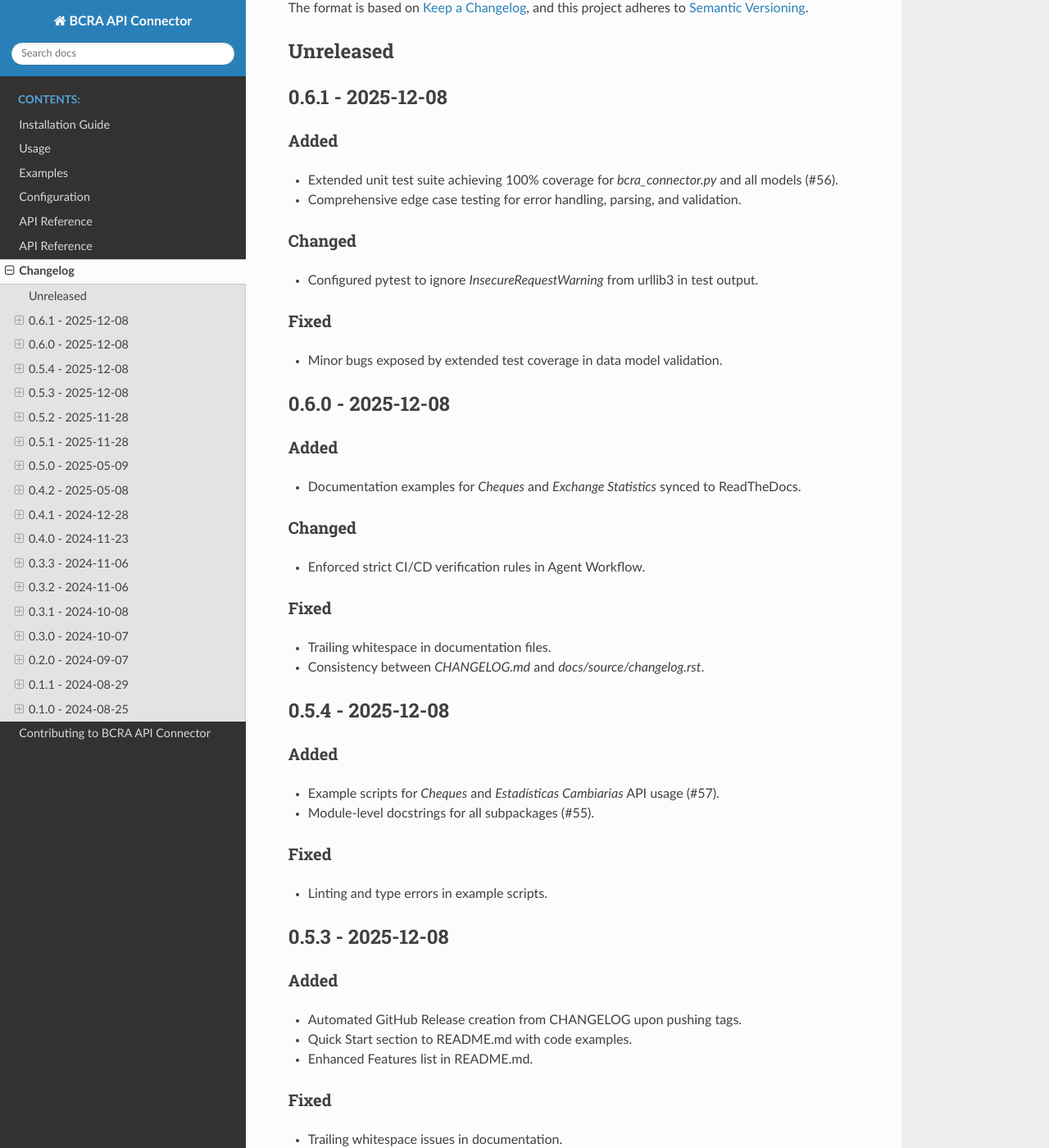
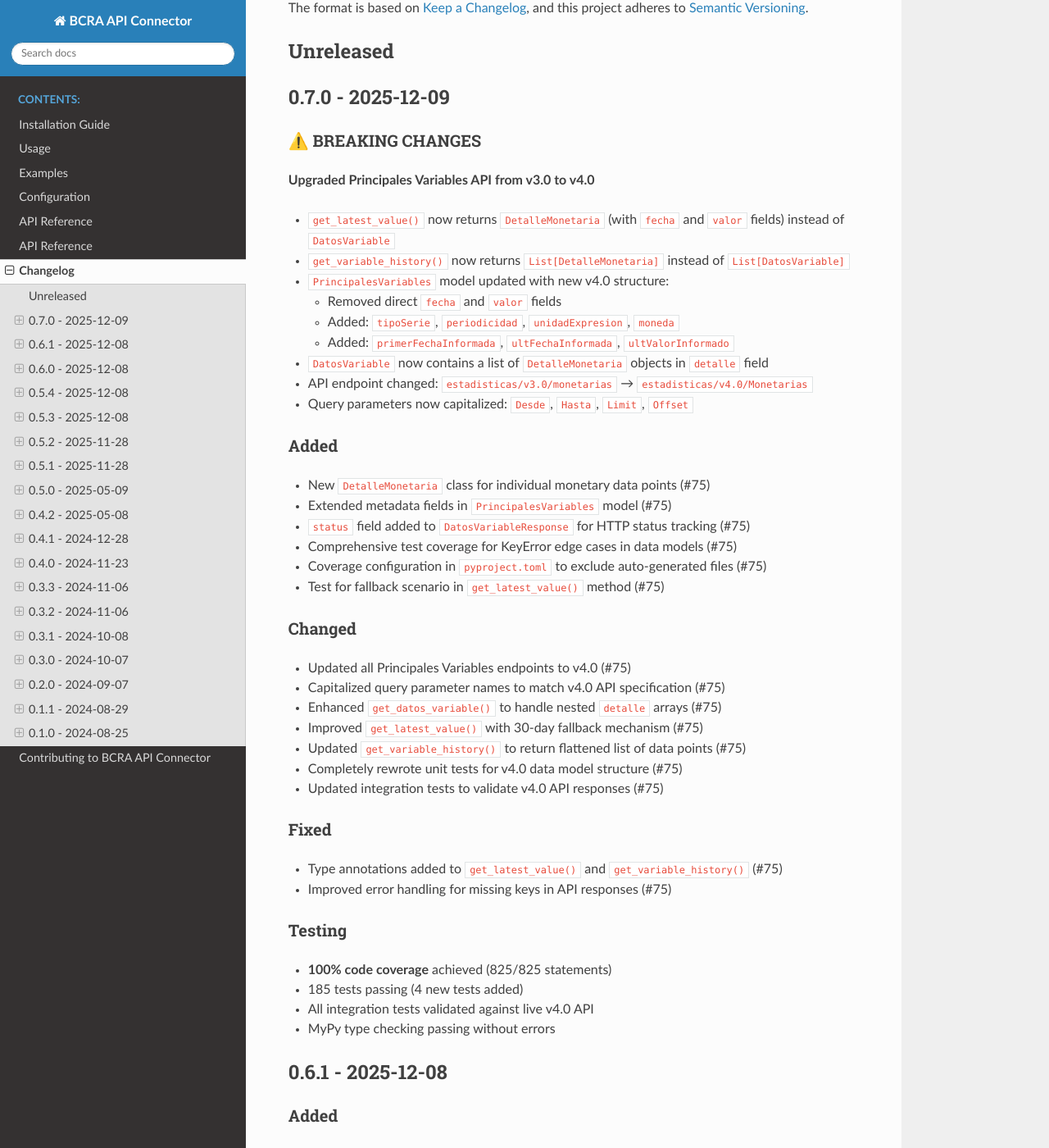
Before and after one commit to PPeitsch/bcra-connector, a Sphinx documentation site: the page built from docs/source/changelog.rst, in a window 1280 px wide and 1400 px high, scrolled down 210 px. Shown: the whole window at 82% size. Built offline with Sphinx 7.4.7 and the Read the Docs theme 3.1.0, drawn with Linux system fonts in a browser that asks for light colours.

Commit message:
docs: update ReadTheDocs changelog for v0.7.0
Synced docs/source/changelog.rst with CHANGELOG.md for
ReadTheDocs documentation. Includes complete v4.0 API
upgrade details in reStructuredText format.

```diff
--- a/docs/source/changelog.rst
+++ b/docs/source/changelog.rst
@@ -8,6 +8,61 @@ and this project adheres to `Semantic Versioning <https://semver.org/spec/v2.0.0
 
 Unreleased
 ----------
+
+0.7.0 - 2025-12-09
+------------------
+
+⚠️ BREAKING CHANGES
+^^^^^^^^^^^^^^^^^^^
+
+**Upgraded Principales Variables API from v3.0 to v4.0**
+
+* ``get_latest_value()`` now returns ``DetalleMonetaria`` (with ``fecha`` and ``valor`` fields) instead of ``DatosVariable``
+* ``get_variable_history()`` now returns ``List[DetalleMonetaria]`` instead of ``List[DatosVariable]``
+* ``PrincipalesVariables`` model updated with new v4.0 structure:
+
+  - Removed direct ``fecha`` and ``valor`` fields
+  - Added: ``tipoSerie``, ``periodicidad``, ``unidadExpresion``, ``moneda``
+  - Added: ``primerFechaInformada``, ``ultFechaInformada``, ``ultValorInformado``
+
+* ``DatosVariable`` now contains a list of ``DetalleMonetaria`` objects in ``detalle`` field
+* API endpoint changed: ``estadisticas/v3.0/monetarias`` → ``estadisticas/v4.0/Monetarias``
+* Query parameters now capitalized: ``Desde``, ``Hasta``, ``Limit``, ``Offset``
+
+Added
+^^^^^
+
+* New ``DetalleMonetaria`` class for individual monetary data points (#75)
+* Extended metadata fields in ``PrincipalesVariables`` model (#75)
+* ``status`` field added to ``DatosVariableResponse`` for HTTP status tracking (#75)
+* Comprehensive test coverage for KeyError edge cases in data models (#75)
+* Coverage configuration in ``pyproject.toml`` to exclude auto-generated files (#75)
+* Test for fallback scenario in ``get_latest_value()`` method (#75)
+
+Changed
+^^^^^^^
+
+* Updated all Principales Variables endpoints to v4.0 (#75)
+* Capitalized query parameter names to match v4.0 API specification (#75)
+* Enhanced ``get_datos_variable()`` to handle nested ``detalle`` arrays (#75)
+* Improved ``get_latest_value()`` with 30-day fallback mechanism (#75)
+* Updated ``get_variable_history()`` to return flattened list of data points (#75)
+* Completely rewrote unit tests for v4.0 data model structure (#75)
+* Updated integration tests to validate v4.0 API responses (#75)
+
+Fixed
+^^^^^
+
+* Type annotations added to ``get_latest_value()`` and ``get_variable_history()`` (#75)
+* Improved error handling for missing keys in API responses (#75)
+
+Testing
+^^^^^^^
+
+* **100% code coverage** achieved (825/825 statements)
+* 185 tests passing (4 new tests added)
+* All integration tests validated against live v4.0 API
+* MyPy type checking passing without errors
 
 0.6.1 - 2025-12-08
 ------------------
```
